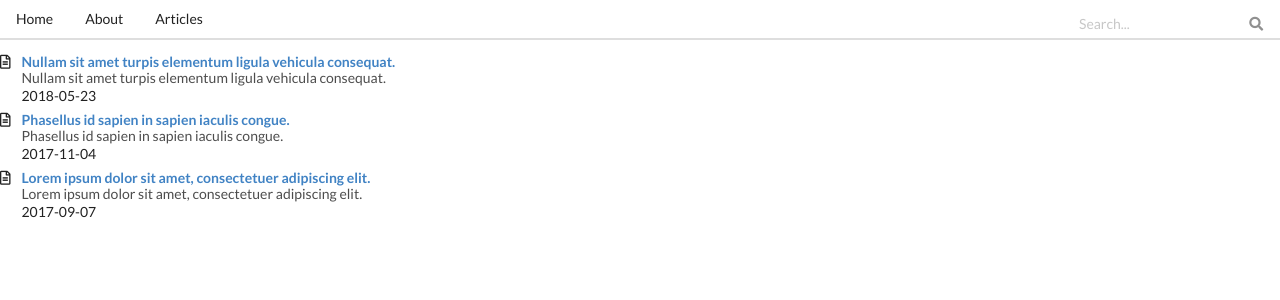
After one commit to AMCorvi/black_dalia, a Flask app: page /articles in a window 1280 px wide. The commit adds this page. Shown: the top 300 px of the page. Run offline with Flask 2, Linux system fonts and the light colour scheme; some libraries are stand-ins or nearby versions.

Commit message:
- Added: Intial Templating - Added: Intial Routes - Added: Place Holder Data for 'Articles' Route

```diff
--- a/app.py
+++ b/app.py
@@ -1,5 +1,5 @@
 from flask import Flask, render_template
-
+from data import Articles
 
 app = Flask(__name__)
 
@@ -7,5 +7,17 @@ app = Flask(__name__)
 def index():
     return render_template('home.html')
 
+@app.route('/about')
+def about():
+    return render_template('about.html')
+
+@app.route('/articles')
+def articles():
+    return render_template('articles.html', articles=Articles())
+
+@app.route('/article/<string:id>')
+def article(id):
+    return render_template('article.html', article=Articles()[id])
+
 if __name__ == '__main__':
     app.run(host='0.0.0.0', port=80, debug=True)
--- /dev/null
+++ b/data.py
@@ -0,0 +1,27 @@
+def Articles():
+    articles = [{
+    "id": 1,
+    "body":
+      "Cum sociis natoque penatibus et magnis dis parturient montes, nascetur ridiculus mus. Vivamus vestibulum sagittis sapien. Cum sociis natoque penatibus et magnis dis parturient montes, nascetur ridiculus mus.\n\nEtiam vel augue. Vestibulum rutrum rutrum neque. Aenean auctor gravida sem.\n\nPraesent id massa id nisl venenatis lacinia. Aenean sit amet justo. Morbi ut odio.",
+    "title": "Nullam sit amet turpis elementum ligula vehicula consequat.",
+    "author": "Udall Covil",
+    "created_at": "2018-05-23"
+  },
+  {
+    "id": 2,
+    "body":
+      "Integer tincidunt ante vel ipsum. Praesent blandit lacinia erat. Vestibulum sed magna at nunc commodo placerat.\n\nPraesent blandit. Nam nulla. Integer pede justo, lacinia eget, tincidunt eget, tempus vel, pede.\n\nMorbi porttitor lorem id ligula. Suspendisse ornare consequat lectus. In est risus, auctor sed, tristique in, tempus sit amet, sem.",
+    "title": "Phasellus id sapien in sapien iaculis congue.",
+    "author": "Blake Glascott",
+    "created_at": "2017-11-04"
+  },
+  {
+    "id": 3,
+    "body":
+      "Praesent blandit. Nam nulla. Integer pede justo, lacinia eget, tincidunt eget, tempus vel, pede.",
+    "title": "Lorem ipsum dolor sit amet, consectetuer adipiscing elit.",
+    "author": "Petrina Arkwright",
+    "created_at": "2017-09-07"
+  }
+]
+    return articles
--- /dev/null
+++ b/templates/articles.html
@@ -0,0 +1,19 @@
+{% extends 'layout.html' %}}
+
+{% block body%}
+    <div class="ui list">
+    {% for article in articles %}
+        <div class="item">
+            <i class="file alternate outline icon"></i>
+
+            <div class="content">
+                <a href='/article/{{article.id}}' class="header">{{article.title}}</a>
+
+                <div class="description">{{article.title}}</div>
+                <p>{{article.created_at}}</p>
+
+            </div>
+        </div>
+    {% endfor %}
+    </div>
+{% endblock %}
--- /dev/null
+++ b/templates/includes/_navbar.html
@@ -0,0 +1,19 @@
+<div class="ui secondary pointing menu">
+  <a href="/" class="item">
+    Home
+  </a>
+  <a href="/about" class="item">
+    About
+  </a>
+  <a href="/articles" class="item">
+      Articles
+  </a>
+  <div class="right menu">
+    <div class="item">
+      <div class="ui transparent icon input">
+        <input type="text" placeholder="Search...">
+        <i class="search link icon"></i>
+      </div>
+    </div>
+  </div>
+</div>
--- a/templates/layout.html
+++ b/templates/layout.html
@@ -3,10 +3,15 @@
 <head>
   <meta charset="UTF-8">
   <title>My flask App</title>
+  <link rel="stylesheet" href="https://cdnjs.cloudflare.com/ajax/libs/semantic-ui/2.3.0/semantic.min.css">
 </head>
 <body>
+  {% include 'includes/_navbar.html' %}
+  <!-- <div class="ui container"> -->
   {% block body %}
 
   {% endblock %}
+  <!-- </div> -->
+  <script src="https://cdnjs.cloudflare.com/ajax/libs/semantic-ui/2.3.0/semantic.min.js"></script>
 </body>
 </html>
```
Also changed, not shown: templates/about.html (added, +7 -0 lines), templates/article.html (added, +10 -0 lines), templates/home.html (+12 -1 lines).
